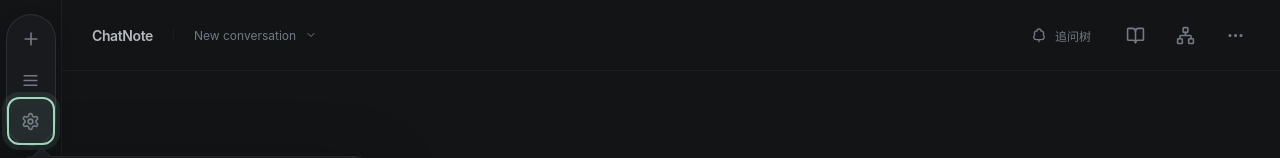
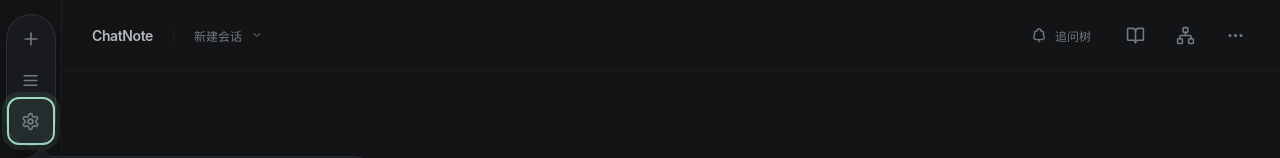
Before and after one commit to MKCorleonE/ChatNote, a React (Vite) app: page / in a window 1280 px wide. Shown: the top 158 px of the page. Built offline with nearby package versions, Linux system fonts and the light colour scheme.

Commit message:
fix: localize the first conversation title for new workspaces

```diff
--- a/src/core.ts
+++ b/src/core.ts
@@ -8,7 +8,7 @@ import { activeMessages, sessionMessages, threadMessages, threadPaths } from './
 export const uid = () => crypto.randomUUID();
 export const defaultSettings = { provider: 'openai' as const, endpoint: 'https://api.openai.com/v1', model: '', language:'zh-Hans' as Language, fontSize: 15, annotations: true, theme: 'dark' as const, contextBudget: 48000 };
 export function newSession(title = 'New conversation'): Session { const now = Date.now(); return { id: uid(), title, createdAt: now, updatedAt: now, messages: [], branches: [], view: { mode: 'closed', branchId: null, drafts: {}, positions: {}, collapsed: [] } }; }
-export function emptyWorkspace(): Workspace { const session = newSession(); return { version: 1, sessions: [session], activeId: session.id, settings: migrateConnections({ ...defaultSettings }) }; }
+export function emptyWorkspace(): Workspace { const session = newSession(translator(defaultSettings.language).t('New conversation')); return { version: 1, sessions: [session], activeId: session.id, settings: migrateConnections({ ...defaultSettings }) }; }
 export function message(role: Message['role'], text: string, status: Message['status'] = 'complete'): Message { return { id: uid(), revision: uid(), role, text, status, createdAt: Date.now() }; }
 export function sourceMessage(session: Session, anchor: Anchor): Message | undefined { return sessionMessages(session).find(m => m.id === anchor.messageId && m.revision === anchor.revision); }
 export function validAnchor(session: Session, anchor: Anchor): boolean { const m = sourceMessage(session, anchor); return !!m && m.role === 'assistant' && m.status !== 'streaming' && Number.isInteger(anchor.start) && Number.isInteger(anchor.end) && anchor.start >= 0 && anchor.end > anchor.start && anchor.end <= m.text.length && m.text.slice(anchor.start, anchor.end) === anchor.quote; }
```
Also changed, not shown: 1 other file (tests, documents, lock files or other folders).
